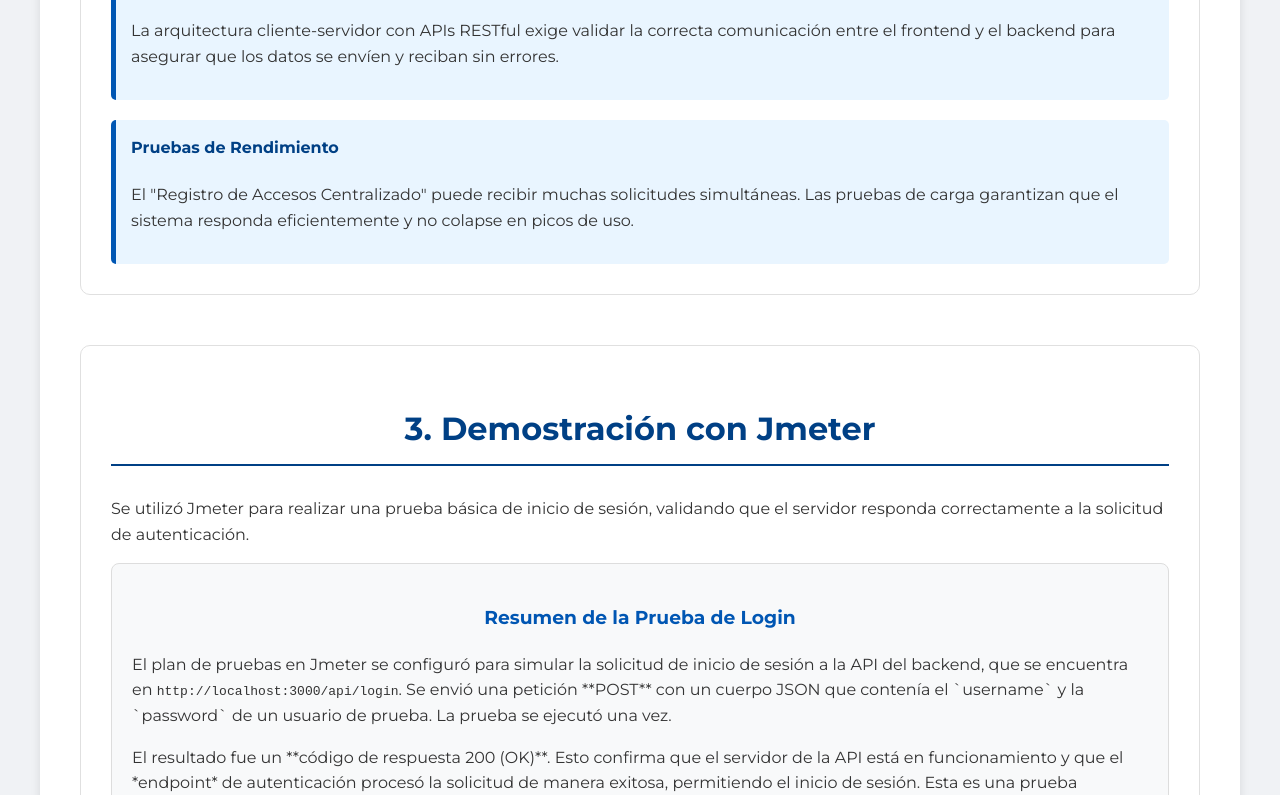
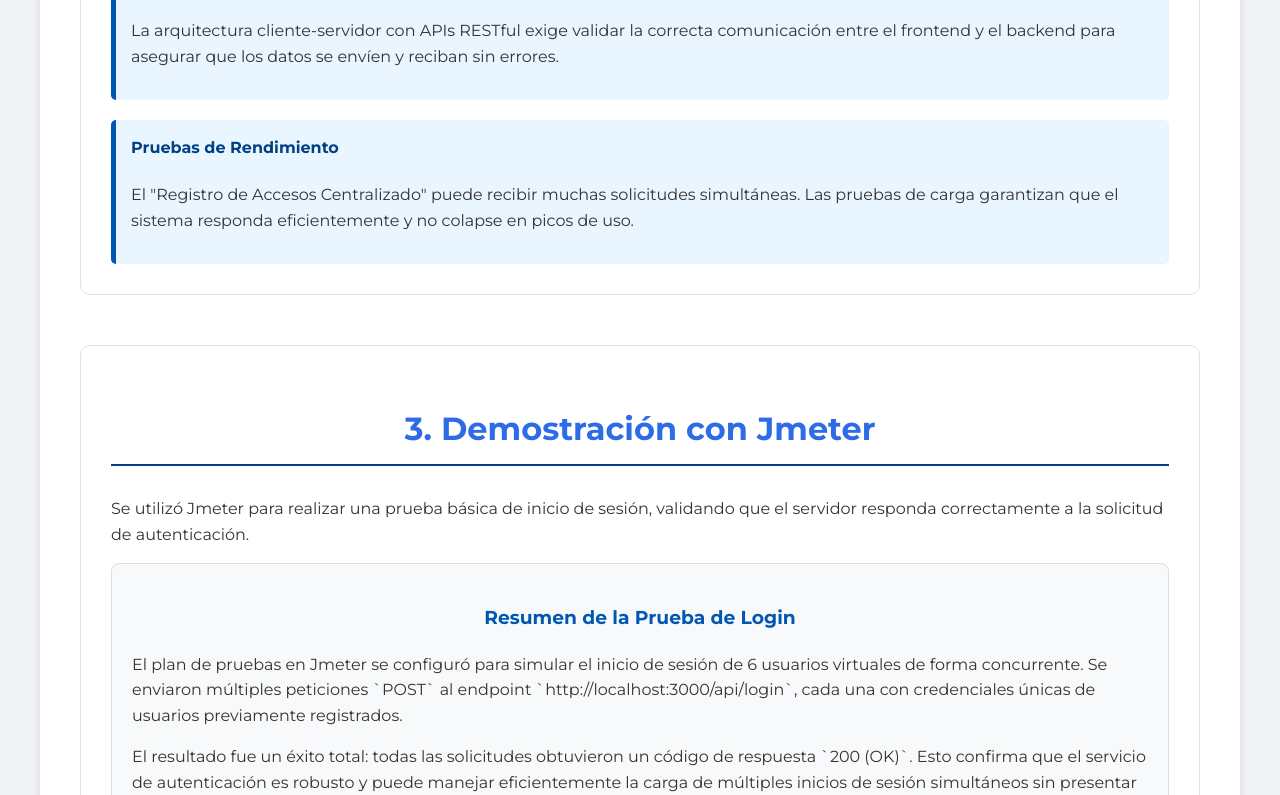
Before and after one commit to JJMEJIAAVILA/taller-pruebas-sena, a plain HTML site: page index.html in a window 1280 px wide. Shown: the part 2005-2800 px from the top of the page. Drawn offline with Linux system fonts and the light colour scheme.

Commit message:
Actualizacion de las pruebas, varios usuarios

```diff
--- a/index.html
+++ b/index.html
@@ -77,8 +77,8 @@
                 <p>Se utilizó Jmeter para realizar una prueba básica de inicio de sesión, validando que el servidor responda correctamente a la solicitud de autenticación.</p>
                 <div class="jmeter-summary">
                     <h3>Resumen de la Prueba de Login</h3>
-                    <p>El plan de pruebas en Jmeter se configuró para simular la solicitud de inicio de sesión a la API del backend, que se encuentra en <code>http://localhost:3000/api/login</code>. Se envió una petición **POST** con un cuerpo JSON que contenía el `username` y la `password` de un usuario de prueba. La prueba se ejecutó una vez.</p>
-                    <p>El resultado fue un **código de respuesta 200 (OK)**. Esto confirma que el servidor de la API está en funcionamiento y que el *endpoint* de autenticación procesó la solicitud de manera exitosa, permitiendo el inicio de sesión. Esta es una prueba fundamental para verificar la conectividad y el correcto funcionamiento de una de las partes más críticas del sistema: la autenticación.</p>
+                    <p>El plan de pruebas en Jmeter se configuró para simular el inicio de sesión de 6 usuarios virtuales de forma concurrente. Se enviaron múltiples peticiones `POST` al endpoint `http://localhost:3000/api/login`, cada una con credenciales únicas de usuarios previamente registrados.</p>
+                    <p>El resultado fue un éxito total: todas las solicitudes obtuvieron un código de respuesta `200 (OK)`. Esto confirma que el servicio de autenticación es robusto y puede manejar eficientemente la carga de múltiples inicios de sesión simultáneos sin presentar fallos.</p>
                     <div class="image-placeholder">
                         <p>Capturas de pantalla de las pruebas realizadas con Jmeter.</p>
                         <img src="solicitud_inicio_de_sesion.jpg" alt="Captura de pantalla de Jmeter - solicitud inicio de sesión">
--- a/style.css
+++ b/style.css
@@ -86,7 +86,7 @@ body {
 }
 
 h2 {
-    color: #004085;
+    color: #2e6be6;
     text-align: center;
     font-size: 2rem;
     border-bottom: 2px solid #004085;
```
Also changed, not shown: arbol_de_resultados.jpg, informe_de_resumen.jpg, solicitud_inicio_de_sesion.jpg, 1 other file.
